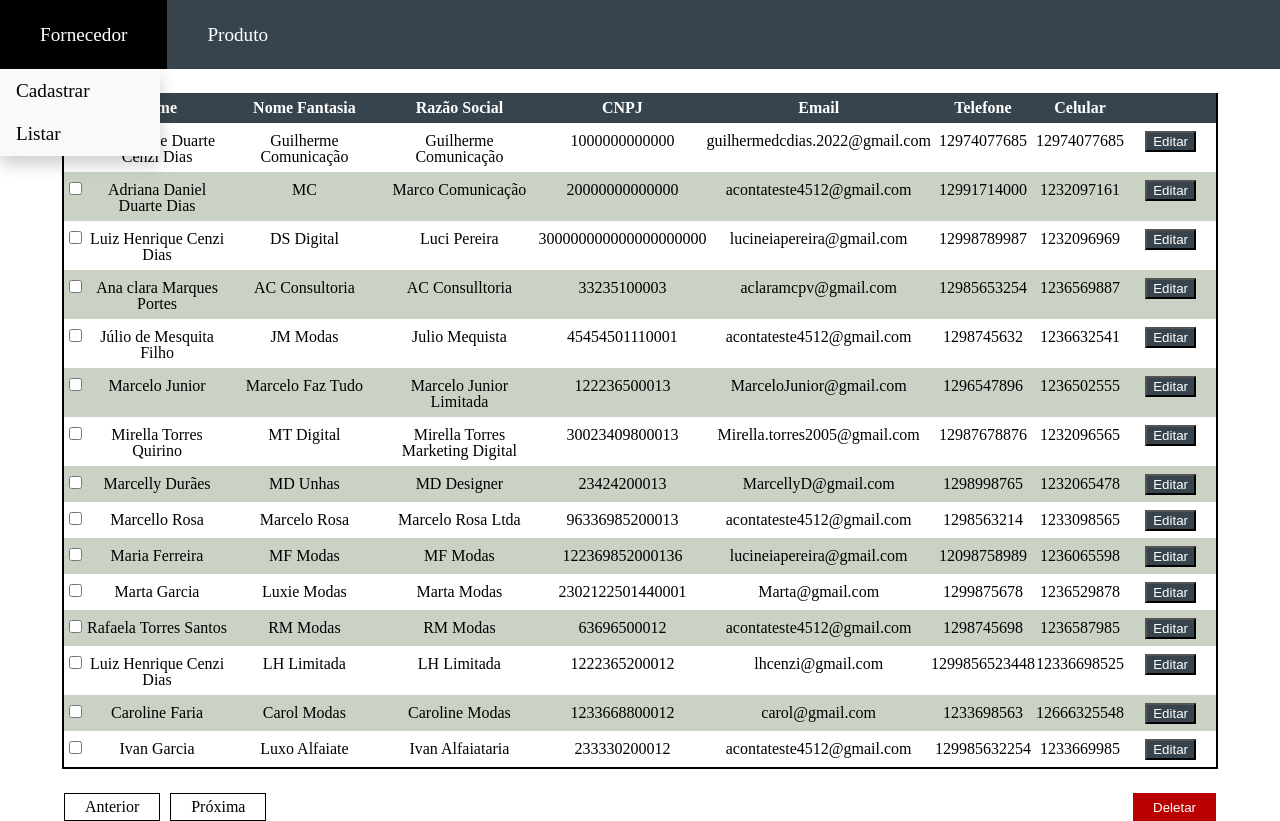
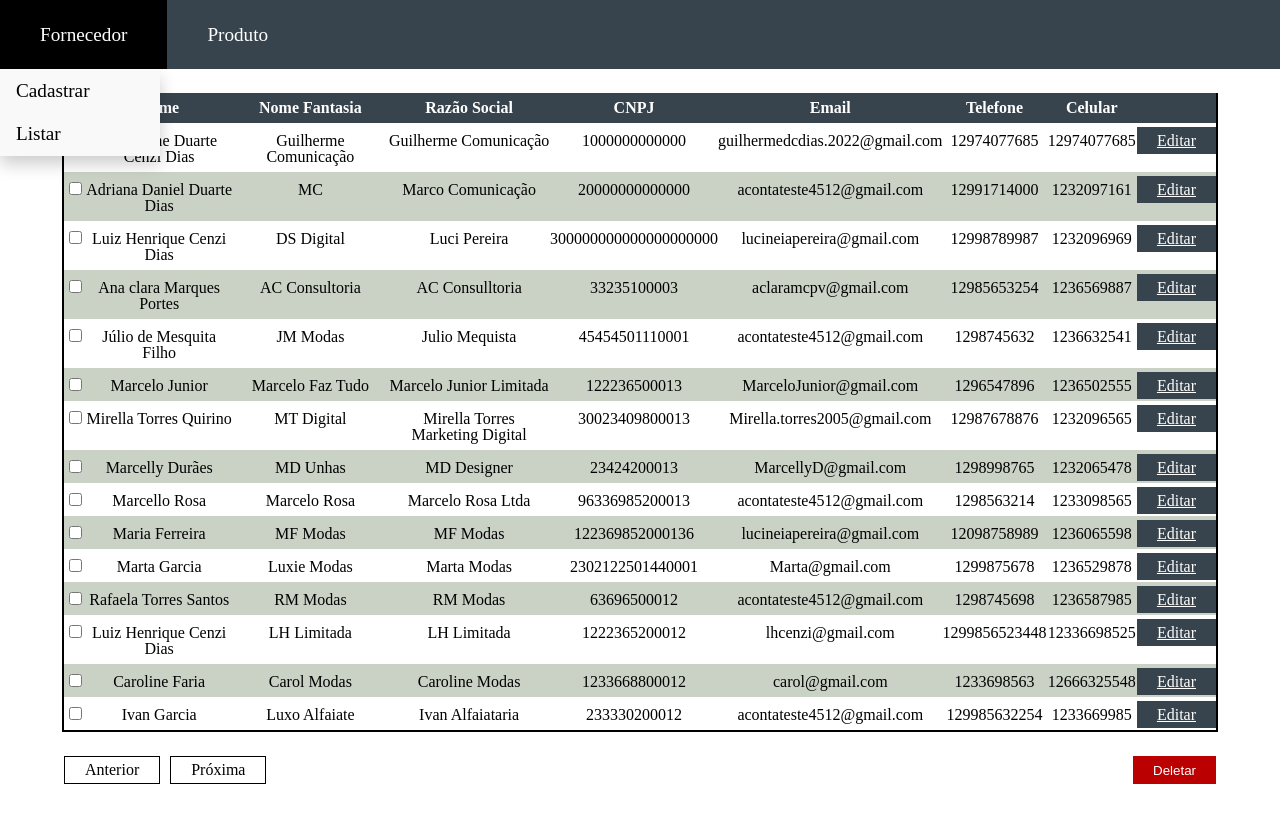
Before and after one commit to Guilhermedcdias/Crud-MVC-PHP-MySQL, a PHP site: page / in a window 1280 px wide. After the commit the page ends 784 px from the top, so only its background shows below. Run offline with PHP 8.4, Linux system fonts and the light colour scheme; data comes from the database, SQL or seed files in the repository.

Commit message:
Pequena Alteração no botão do frontend

```diff
--- a/APP/Views/modules/Fornecedor/listar.php
+++ b/APP/Views/modules/Fornecedor/listar.php
@@ -60,7 +60,7 @@
               <!-- Colocando Informações -->
               <td><?= $item->telefone ?></td>
               <td><?= $item->celular_vendedor ?></td>
-              <td><a href="../Fornecedor/cadastrar?id=<?= $item->id_Fornecedor?>"><button class="editar">Editar</button></a></td>
+              <td><a href="../Fornecedor/cadastrar?id=<?= $item->id_Fornecedor?>" class="editar">Editar</a></td>
               <!-- botão de editar -->
             </tr>
             <?php endforeach ?>
```
